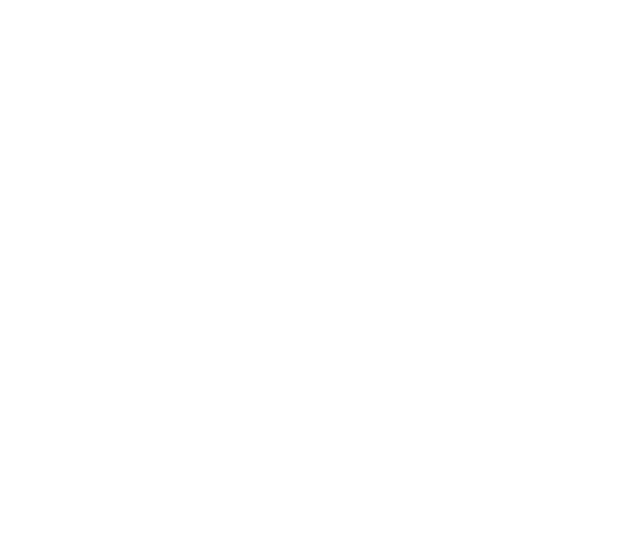
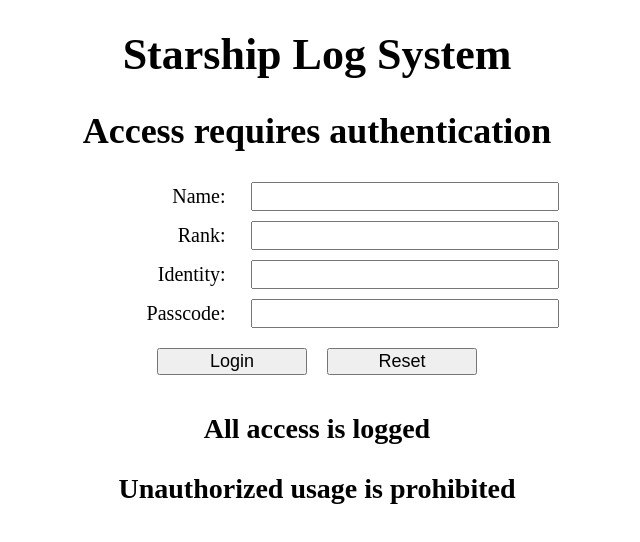
Before and after one commit to gshaw-pivotal/starship-log-system, a React (Create React App) app in the folder frontend/: page / in a window 1280 px wide. Shown: the top 542 px of the page, without its empty margins (323-963 px from the left). Built offline with nearby package versions, Linux system fonts and the light colour scheme.

Commit message:
Add login screen and basic styling

```diff
--- a/frontend/src/App.js
+++ b/frontend/src/App.js
@@ -1,6 +1,95 @@
+import {useState} from "react";
+
+const LogUI = () => {
+    const [accessToken, setAccessToken] = useState("");
+
+    const [name, setName] = useState("");
+    const [rank, setRank] = useState("");
+    const [identity, setIdentity] = useState("");
+    const [passcode, setPasscode] = useState("");
+
+    const reset = () => {
+        setName("");
+        setRank("");
+        setIdentity("");
+        setPasscode("");
+    }
+
+    const login = () => {
+    }
+
+    const  loginScreen = () => {
+        return (
+            <div align="center">
+                <h1 className="header-1">Starship Log System</h1>
+                <h2 className="header-2">Access requires authentication</h2>
+                <div>
+                    <span className="label">Name:</span>
+                    <input
+                        className="input"
+                        onChange={(e) => setName(e.target.value)}
+                        value={name}
+                    />
+                </div>
+                <div>
+                    <span className="label">Rank:</span>
+                    <input
+                        className="input"
+                        onChange={(e) => setRank(e.target.value)}
+                        value={rank}
+                    />
+                </div>
+                <div>
+                    <span className="label">Identity:</span>
+                    <input
+                        className="input"
+                        onChange={(e) => setIdentity(e.target.value)}
+                        value={identity}
+                    />
+                </div>
+                <div>
+                    <span className="label">Passcode:</span>
+                    <input
+                        className="input"
+                        onChange={(e) => setPasscode(e.target.value)}
+                        type="password"
+                        value={passcode}
+                    />
+                </div>
+                <div>
+                    <button
+                        className="button"
+                        onClick={login}
+                    >Login</button>
+                    <button
+                        className="button"
+                        onClick={reset}
+                    >Reset</button>
+                </div>
+                <h3 className="header-3">All access is logged</h3>
+                <h3 className="header-3">Unauthorized usage is prohibited</h3>
+            </div>
+        );
+    }
+
+    const actionScreen = () => {
+        return (
+            <p>Menu</p>
+        );
+    }
+
+    return (
+        <div>
+            {(accessToken === "") ? (loginScreen()) : (actionScreen())}
+        </div>
+    );
+}
+
 function App() {
     return (
-        <div></div>
+        <div>
+            <LogUI/>
+        </div>
     );
 }
 
--- /dev/null
+++ b/frontend/src/css/login.css
@@ -0,0 +1,32 @@
+.header-1 {
+    font-size: 44px;
+}
+
+.header-2 {
+    font-size: 36px;
+}
+
+.header-3 {
+    font-size: 28px;
+}
+
+.label {
+    display: inline-block;
+    font-size: 20px;
+    margin-bottom: 10px;
+    margin-right: 25px;
+    text-align: right;
+    width: 150px;
+}
+
+.input {
+    font-size: 20px;
+    margin-bottom: 10px;
+    width: 300px;
+}
+
+.button {
+    font-size: 18px;
+    margin: 10px;
+    width: 150px;
+}
--- a/frontend/src/index.js
+++ b/frontend/src/index.js
@@ -1,5 +1,6 @@
 import { createRoot } from "react-dom/client";
 import App from "./App";
+import './css/login.css';
 
 const container = document.getElementById('root');
 const root = createRoot(container);
```
